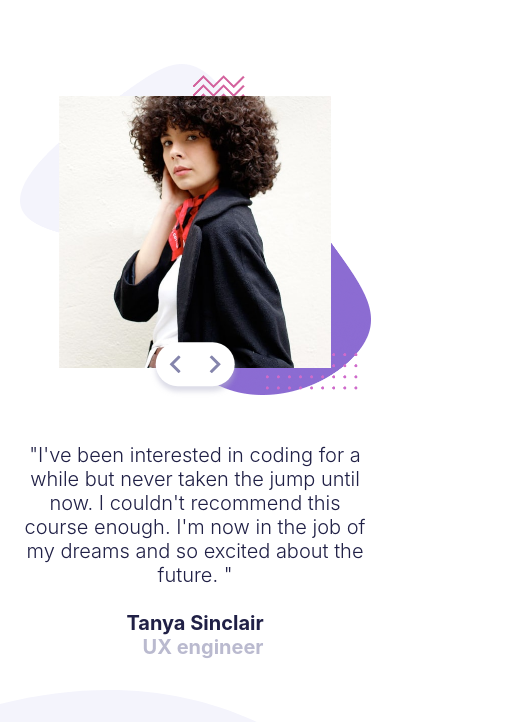
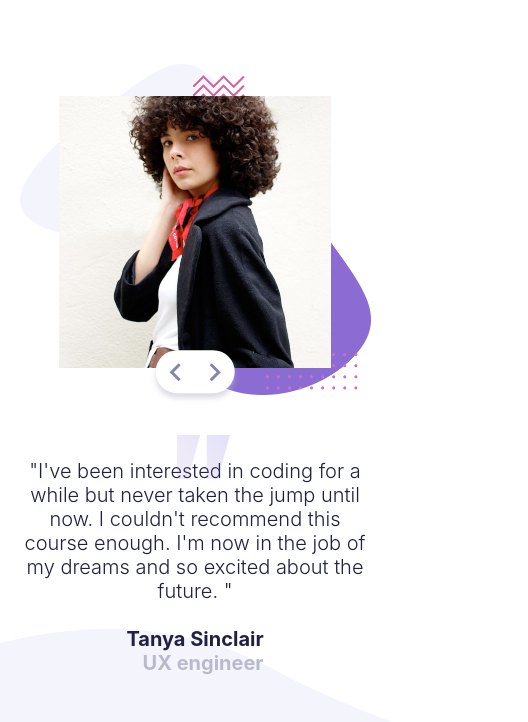
Before and after one commit to Orekihotarou-k/fem-coding-bootcamp-testimonials-slider, a plain HTML site: page index.html in a window 390 px wide. Shown: the whole page, 528 px wide, since content can reach past the window. Drawn offline with Linux system fonts and the light colour scheme.

Commit message:
Update style.css

```diff
--- a/style.css
+++ b/style.css
@@ -37,7 +37,6 @@ body {
     background: url(images/pattern-curve.svg);
     background-repeat: no-repeat;
     background-position: bottom left;
-    height: 100dvh;
 }
 
 
@@ -54,150 +53,9 @@ body {
 }
 
 .slide-text--desc {
-    /* text-align: center; */
     margin-bottom: 1.5rem;
 }
 
-
-/* layout styles
-
-.slider-row {
-    width: 90%;
-    margin-inline: auto;
-    padding: 4rem 0;
-    position: relative;
-}
-
-.slide-col {
-    display: flex;
-    gap: 5rem;
-    flex-direction: column-reverse;
-    transition: .5s ease;
-    position: absolute;
-    top: 0;
-}
-
-
-/* general styles */
-/* .hidden {
-    opacity: 0;
-}
-
-.slide-buttons {
-    display: inline-flex;
-    gap: 2rem;
-    background: #fff;
-    padding: .8rem;
-    border-radius: 999px;
-    position: absolute;
-    top: 20rem;
-    left: 50%;
-    translate: -50% -50%;
-    box-shadow: 0 5px 10px hsla(240, 37%, 20%, 0.336);
-}
-
-.btn {
-    border: none;
-    background: none;
-}
-
-.btn img {
-    transition: scale .2s ease;
-}
-
-.btn img:hover {
-    scale: 130%;
-}
-
-.slide-text {
-    position: relative;
-
-}
-
-.slide-text::before {
-    content: '';
-    width: 100%;
-    height: 100%;
-    position: absolute;
-    top: -2rem;
-    left: 40%;
-    background: url(images/pattern-quotes.svg);
-    background-repeat: no-repeat;
-    background-size: 20%;
-}
-
-
-/* media query */
-/* @media screen and (min-width: 800px) {
-    :root {
-        --fs-body: 2rem;
-    }
-
-    .container {
-        max-width: 1440px;
-    }
-
-    .slider-row {
-        width: 80%;
-        margin-inline: auto;
-    }
-
-    .slide-col {
-        align-items: center;
-        flex-direction: row;
-    }
-
-    .slide-col > * {
-        flex-basis: 100%;
-    }
-
-    .slide-img {
-        width: 100%;
-        height: 25rem;
-        position: relative;
-    }
-
-    .user-image {
-        position: absolute;
-        top: -4rem;
-        left: -14rem;
-        z-index: -2;
-    }
-
-    .slide-text {
-        width: 40em;
-        height: 25rem;
-        margin-top: 7rem;
-        position: relative;
-        display: flex;
-        align-items: center;
-        flex-direction: column;
-        justify-content: center;
-    }
-
-    .slide-text--desc {
-        text-align: left;
-    }
-
-    .username {
-        width: 100%;
-        font-size: 1.5rem;
-        flex-direction: row;
-        gap: 1.5rem;
-        align-items: flex-start;
-    }
-
-    .slide-buttons {
-        top: 33rem;
-        translate: 90% 0;
-    }
-
-    .slide-text::before {
-        top: 2rem;
-        left: 4rem;
-        background-size: 15%;
-    }
-} */
 
 /* layout styles */
 .container {
@@ -239,6 +97,23 @@ body {
     position: absolute;
     left: 0;
     z-index: -2;
+}
+
+.slide-text {
+    position: relative;
+
+}
+
+.slide-text::before {
+    content: '';
+    width: 100%;
+    height: 100%;
+    position: absolute;
+    top: -4rem;
+    left: 5rem;
+    background: url(images/pattern-quotes.svg);
+    background-repeat: no-repeat;
+    background-size: 20%;
 }
 
 
@@ -302,7 +177,7 @@ body {
 
     .slide-col {
         text-align: center;
-        gap: 3rem;
+        gap: 4rem;
         flex-direction: column-reverse;
     }
 
@@ -312,10 +187,22 @@ body {
         left: 50%;
         translate: -50% -50%;
     }
+
+    .slide-text::before {
+        top: -2rem;
+        left: 45%;
+        background-size: 10%;
+    }
 }
 
 @media (max-width: 500px) {
     .slide-buttons {
         top: 47%;
     }
+
+    .slide-text::before {
+        top: -1.5rem;
+        left: 45%;
+        background-size: 15%;
+    }
 }
```
